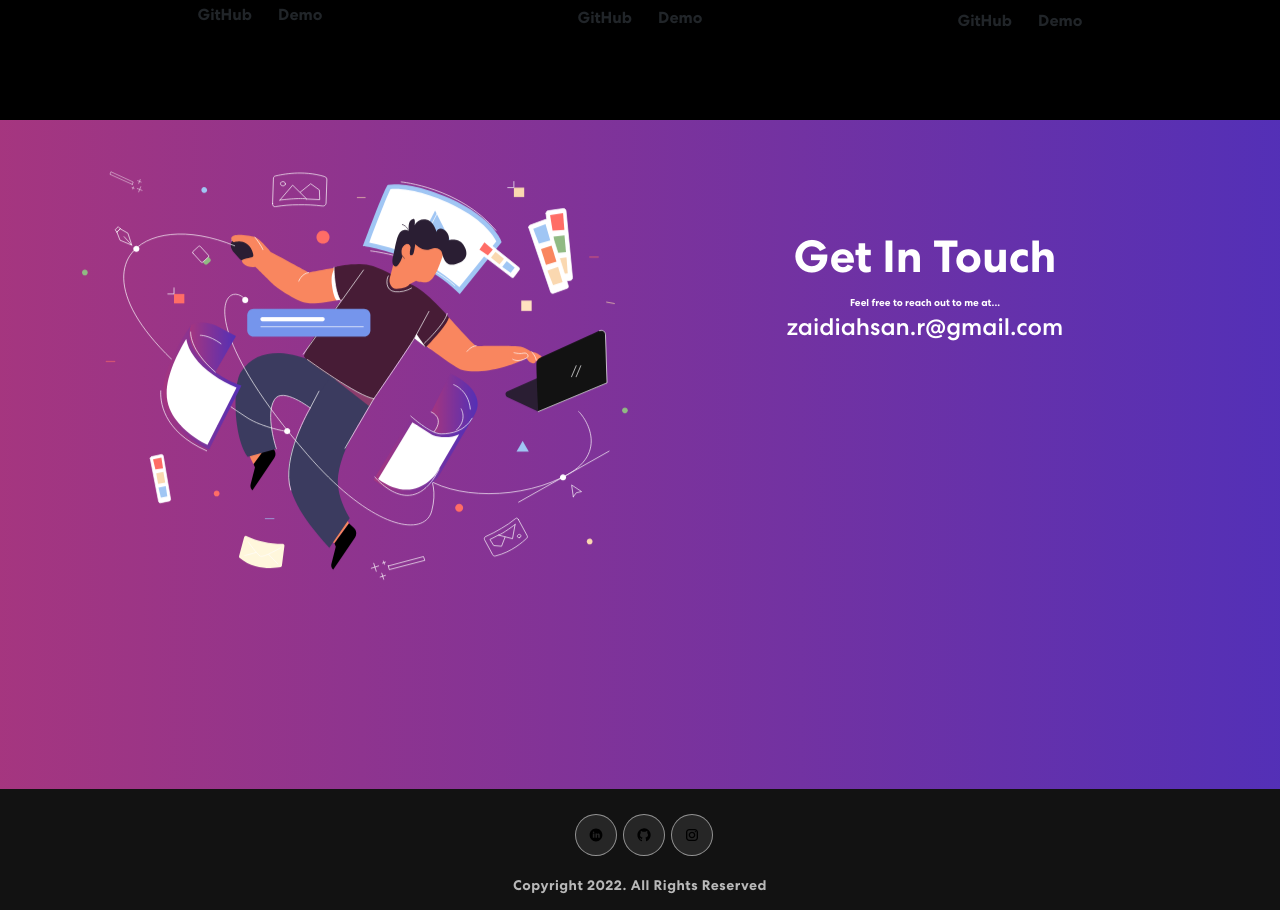
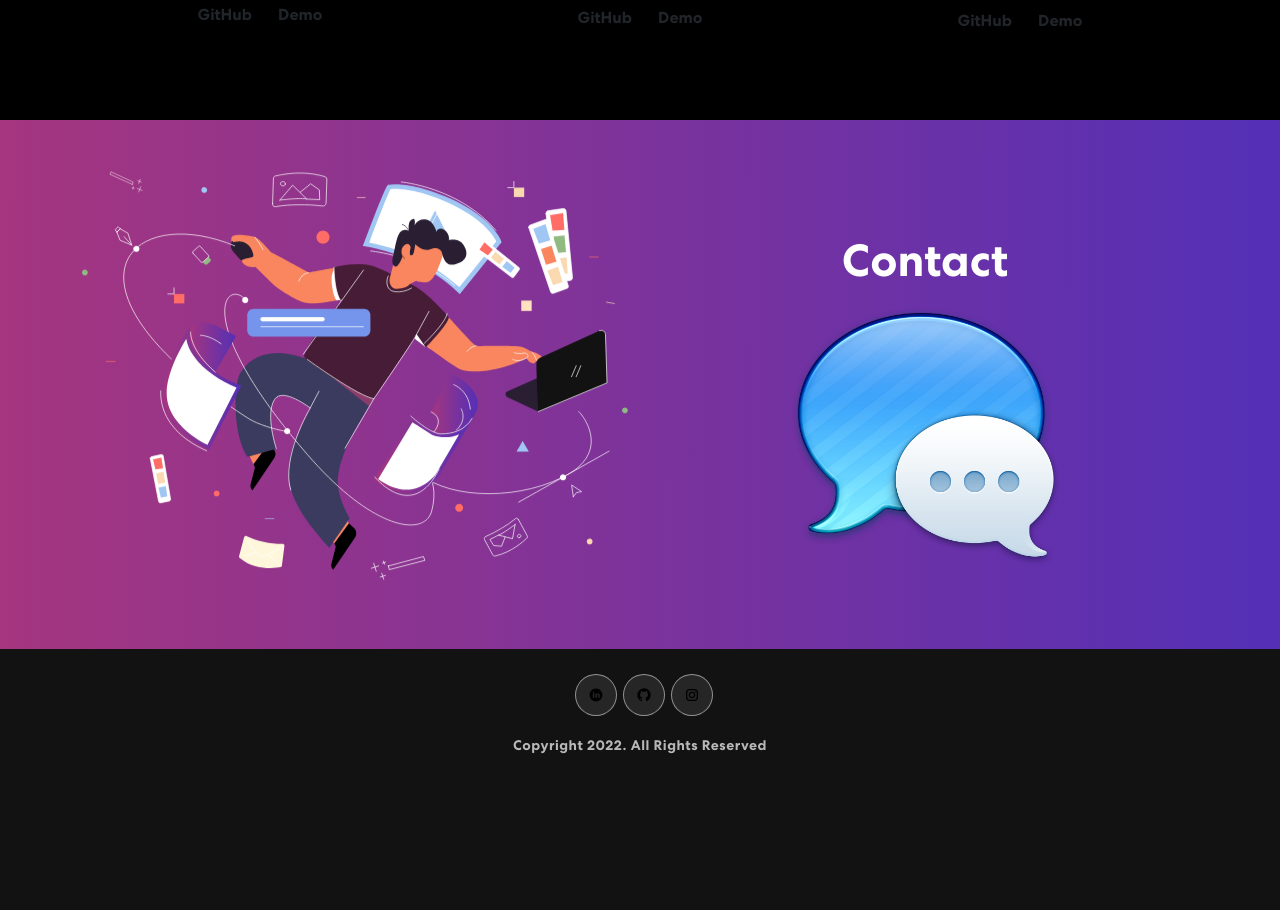
Before and after one commit to Ahsan-Zaidi/react-profile, a React (Create React App) app: page / in a window 1280 px wide. Shown: the part 2340-3250 px from the top of the page. After the commit the page ends 3110 px from the top, so only its background shows below. Built offline with nearby package versions, Linux system fonts and the light colour scheme.

Commit message:
contact update

```diff
--- a/src/App.css
+++ b/src/App.css
@@ -496,11 +496,26 @@ nav.navbar .navbar-toggler[aria-expanded="true"] .navbar-toggler-icon {
 /* Contact CSS */
 .contact {
   background: linear-gradient(90.21deg, #AA367C -5.91%, #4A2FBD 111.58%);
-  padding: 60px 0 200px 0;
+  padding: 60px 0 60px 0;
 }
 
-.contact img {
+.contact .contact-img {
   animation: updown 3s linear infinite;
+}
+
+.contact h2 {
+  font-size: 45px;
+	font-weight: 700;
+  text-align: center;
+  margin-top: 10%;
+}
+
+.contact .message-me .msg-icon {
+  width: 50%;
+}
+
+.contact .message-me .msg-icon:hover {
+  width: 55%;
 }
 
 @keyframes updown {
@@ -513,19 +528,6 @@ nav.navbar .navbar-toggler[aria-expanded="true"] .navbar-toggler-icon {
   100% {
     transform: translateY(-10px);
   }
-}
-
-.contact h2 {
-	font-size: 45px;
-	font-weight: 700;
-  margin-bottom: 5px;
-  margin-top: 50px;
-}
-
-.contact small {
-  font-size: 10px;
-  font-weight: 400;
-  margin-top: 5px;
 }
 
 /* Footer styles */
--- a/src/components/Banner.js
+++ b/src/components/Banner.js
@@ -49,8 +49,8 @@ export const Banner = () => {
                         <h1>{`Hi I'm Ahsan a `}<span className="wrap">{text}</span></h1>
                         <p>
                             Greetings everyone! My name is Ahsan and I'm a Fullstack web developer. I began my coding journey at the University of Texas at San Antonio. There I learned the fundamentals of coding; practicing problem solving using a variety of different languages.
-                            More recently, I attended Fullstack developer bootcamp at the University of Texas at Austin to make headway and embellish my coding background. Throughout my experiences I've become familiar with industy challenges and how I can apply my skills in design/
-                            development to exceed client expectations.
+                            More recently, I attended Fullstack developer bootcamp at the University of Texas at Austin to make headway and embellish my coding background. Throughout my experiences I've become familiar with industy challenges and how I can apply my skills in design/development
+                            to exceed client expectations.
                         </p>
                         <button href="#connect">Let's Connect <ArrowRightCircle size={25}/></button>
                     </Col>
--- a/src/components/Contact.js
+++ b/src/components/Contact.js
@@ -1,5 +1,6 @@
 import { Container, Row, Col } from 'react-bootstrap';
 import contactImg from '../assets/img/contact-img.svg';
+import MessageImage from '../assets/img/icon.png';
 
 export const Contact = () => {
     return (
@@ -7,14 +8,15 @@ export const Contact = () => {
             <Container className="align-items-center">
                 <Row>
                     <Col md={6}>
-                        <img src={contactImg} alt="contact us" />
+                        <img src={contactImg} alt="contact us" className='contact-img' />
                     </Col>
                     <Col md={6}>
-                        <h2>Get In Touch</h2>
-                        <small>Feel free to reach out to me at...</small>
-                        <div className='email-info'>
-                            <h4>zaidiahsan.r@gmail.com</h4>
-                        </div>
+                        <h2>Contact</h2>
+                            <div className='message-me'>
+                                <a href="mailto:zaidiahsan.r@gmail.com" target="_blank" rel="noreferrer">
+                                    <img src={MessageImage} alt='icon' className='msg-icon'/>
+                                </a>
+                            </div>
                     </Col>
                 </Row>
             </Container>
```
Also changed, not shown: src/assets/img/icon.png (added).
